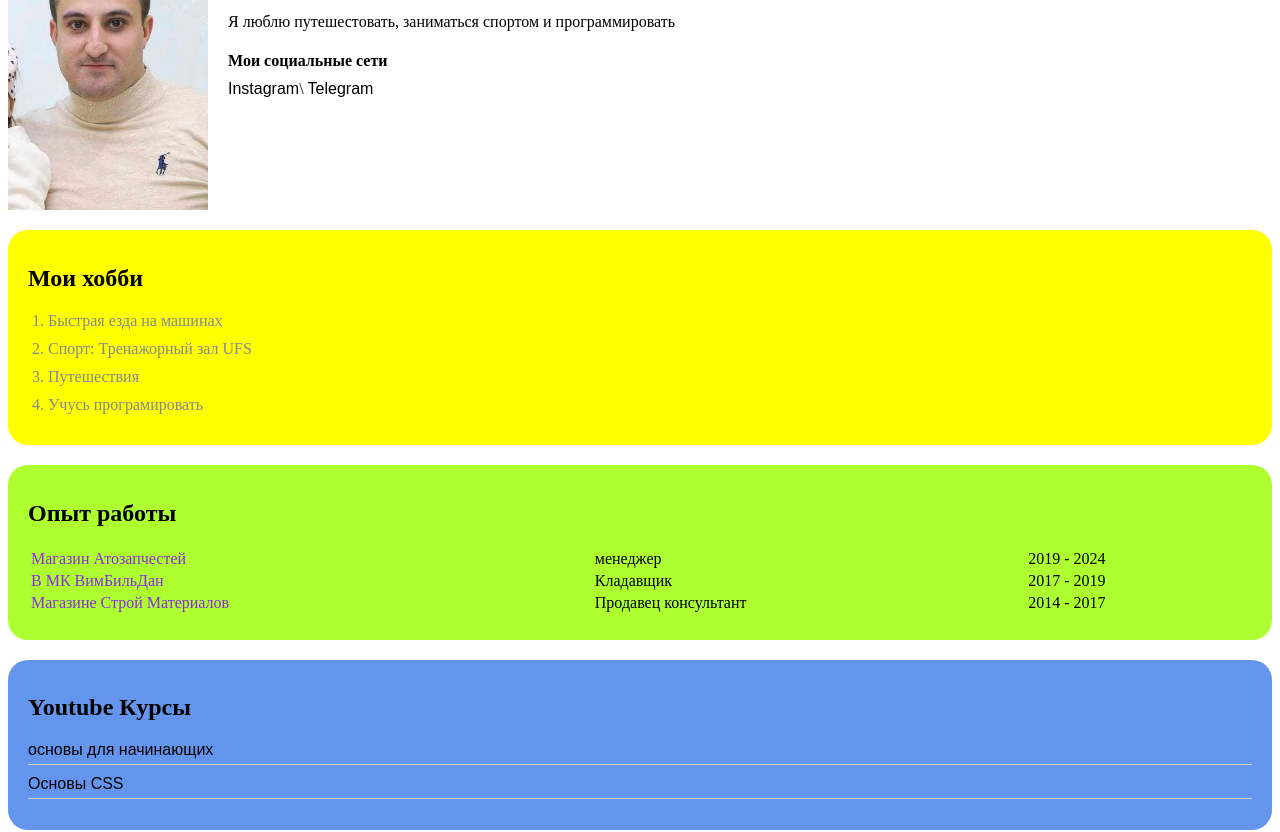
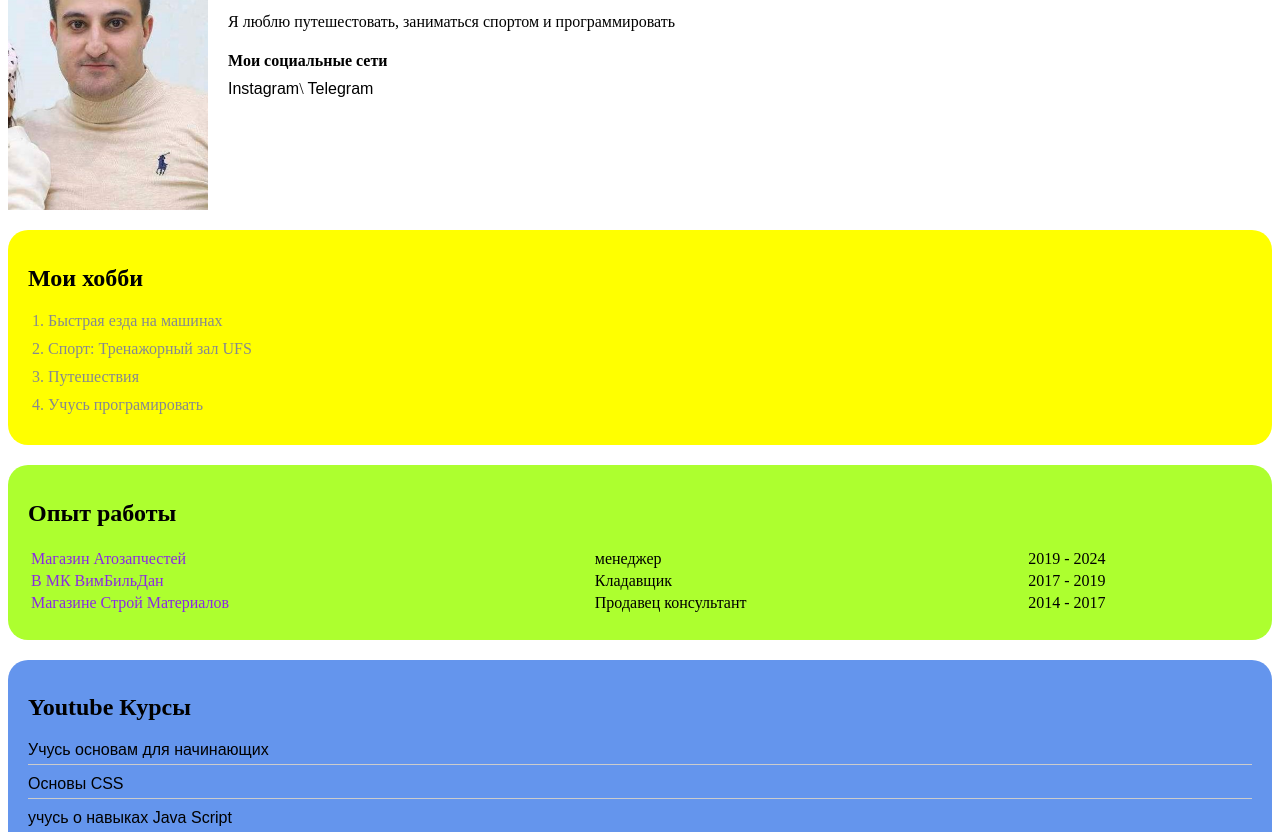
Before and after one commit to Razo0088/CCS, a plain HTML site: page index.html in a window 1280 px wide. Shown: the part 121-953 px from the top of the page. Drawn offline with Linux system fonts and the light colour scheme.

Commit message:
Update index.html

```diff
--- a/index.html
+++ b/index.html
@@ -67,12 +67,16 @@
 <h2>Youtube Курсы</h2>
 <ul class="link-list">
 <li>
-    <a href="https://vk.com/?ysclid=m5ps5xr9wq182837298">основы для начинающих</a>
+    <a href="https://vk.com/?ysclid=m5ps5xr9wq182837298"> Учусь основам для начинающих</a>
 
 </li>
 <li>
     <a href="https://www.youtube.com/watch?v=SpCUuyZZTp8"> Основы CSS </a>
 </li>
+    <li>
+        <a href="https://www.youtube.com/watch?v=fcMcf_4PjfI"> учусь о навыках Java Script</a>
+    </li>
+
 </ul>
 
 
```
